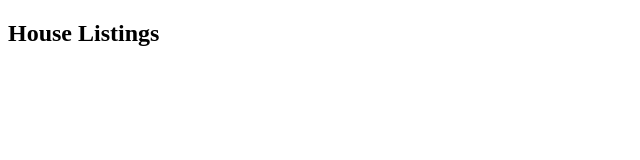
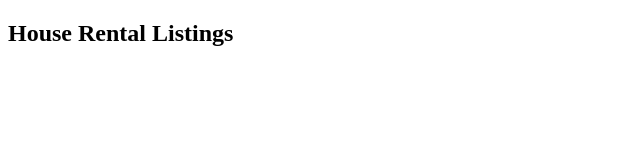
Before and after one commit to Cook1619/house-renting-app, a React (Create React App) app in the folder client/: page / in a window 1280 px wide. Shown: the top 160 px of the page, without its empty margins (0-640 px from the left). Built offline with nearby package versions, Linux system fonts and the light colour scheme.

Commit message:
Passing props to listing component and using an interface to define the type of data coming in

```diff
--- a/client/src/index.tsx
+++ b/client/src/index.tsx
@@ -5,7 +5,7 @@ import * as serviceWorker from './serviceWorker';
 
 render(
   <React.StrictMode>
-    <Listings />
+    <Listings title="House Rental Listings"/>
   </React.StrictMode>,
   document.getElementById('root')
 );
--- a/client/src/sections/Listings/Listing.tsx
+++ b/client/src/sections/Listings/Listing.tsx
@@ -1,5 +1,9 @@
-import React from 'react';
+import React from "react";
 
-export const Listings = () => {
-    return <h2>House Listings</h2>
+interface Props {
+  title: string;
+}
+
+export const Listings = ({ title }: Props) => {
+  return <h2>{title}</h2>;
 };
```
